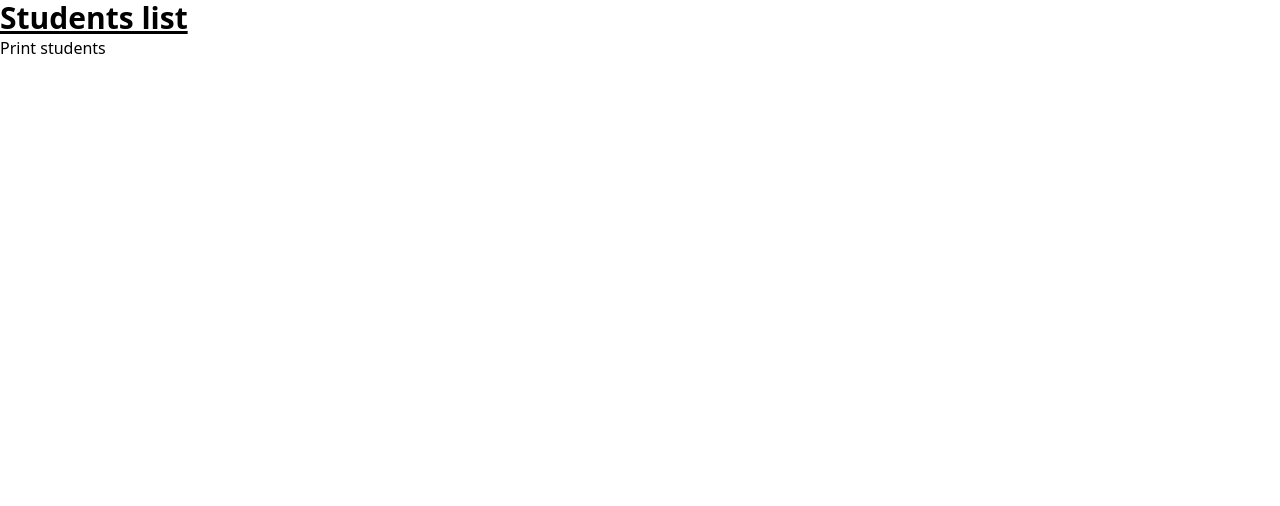
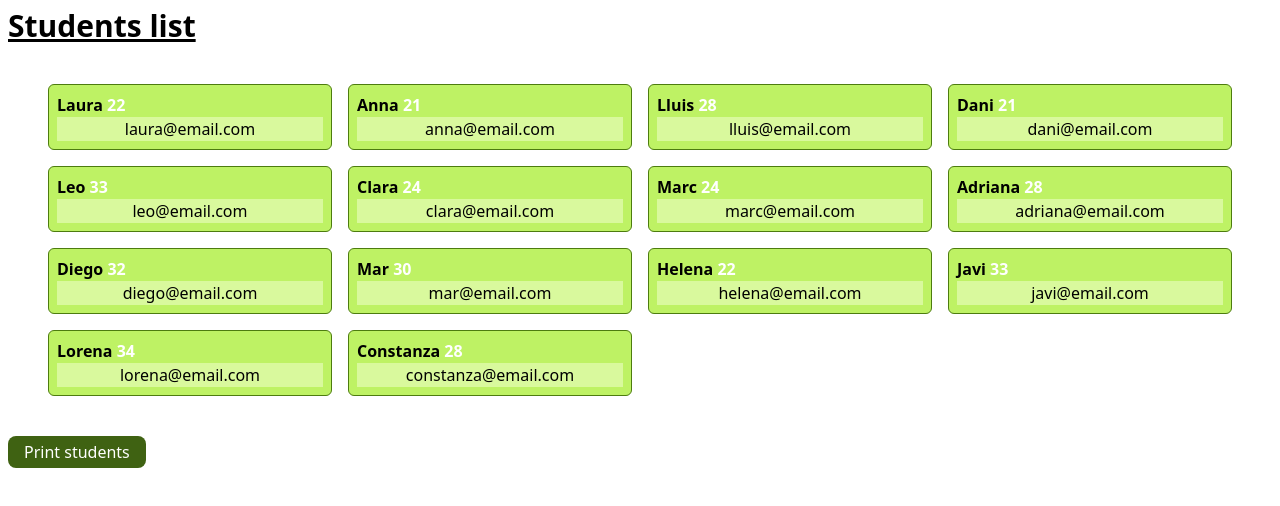
Before and after one commit to Dev-Courses-IV/examen-practico-m1-GeorginaTS, a website: page src/index.html in a window 1280 px wide. Both pictures are taken after a click on the button "Print students". Drawn offline with Linux system fonts and the light colour scheme.

Commit message:
v1 del examen

```diff
--- a/src/index.html
+++ b/src/index.html
@@ -5,9 +5,9 @@
   <meta name="viewport" content="width=device-width, initial-scale=1.0">
   <link href="./output.css" rel="stylesheet">
 </head>
-<body>
+<body class="p-2">
     <h1 class="text-3xl font-bold underline">Students list</h1>
-    <!-- <ul id="studentsList" class="grid grid-cols-4 gap-4 m-10"></ul> -->
+    <ul id="studentsList" class="grid grid-cols-4 gap-4 m-10"></ul>
     <button
       class="bg-lime-800 hover:bg-lime-700 px-4 py-1 rounded-lg text-white"
       id="printButton"
--- a/src/index.js
+++ b/src/index.js
@@ -14,3 +14,19 @@ const students = [
     { name: "Lorena", age: 34, email: "lorena@email.com" },
     { name: "Constanza", age: 28, email: "constanza@email.com" },
   ];
+
+
+
+const showStudents = () => {
+  const studentsList = document.getElementById("studentsList")
+
+  for (student of students) {
+    const liStudent = document.createElement("li");
+    //liStudent.innerText = `${student.name} - ${student.age} -${student.email} `;
+    liStudent.innerHTML = `<article class="border border-lime-700 rounded-md bg-lime-300 p-2"><h4 class="font-bold"> ${student.name} <span class="text-white">${student.age}</span></h4><p class="bg-lime-200 text-center">${student.email}</p></article>`
+    studentsList.appendChild(liStudent)
+  }
+}
+
+const printBtn = document.getElementById("printButton")
+printBtn.addEventListener("click", showStudents)
```
Also changed, not shown: src/output.css, 1 other file.
